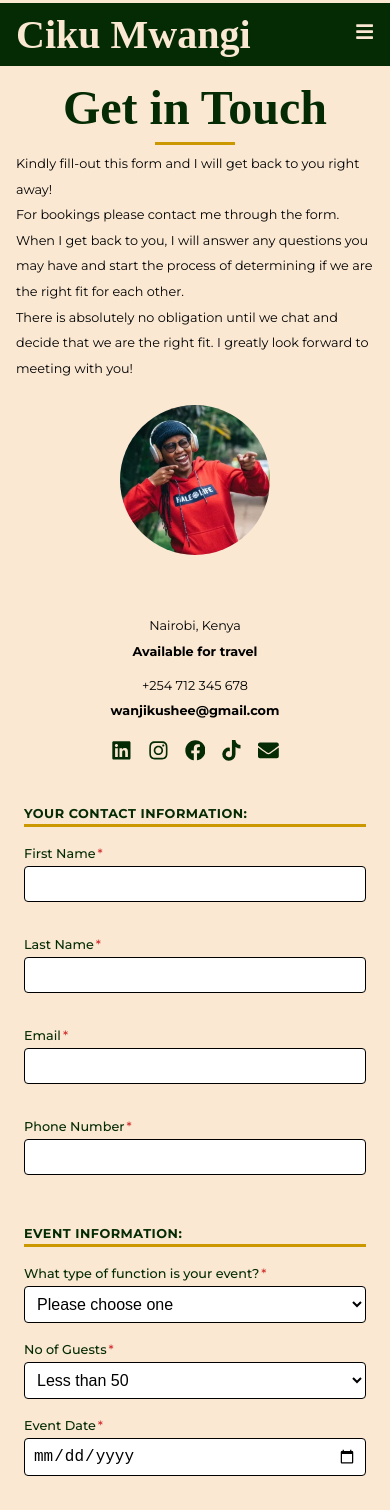
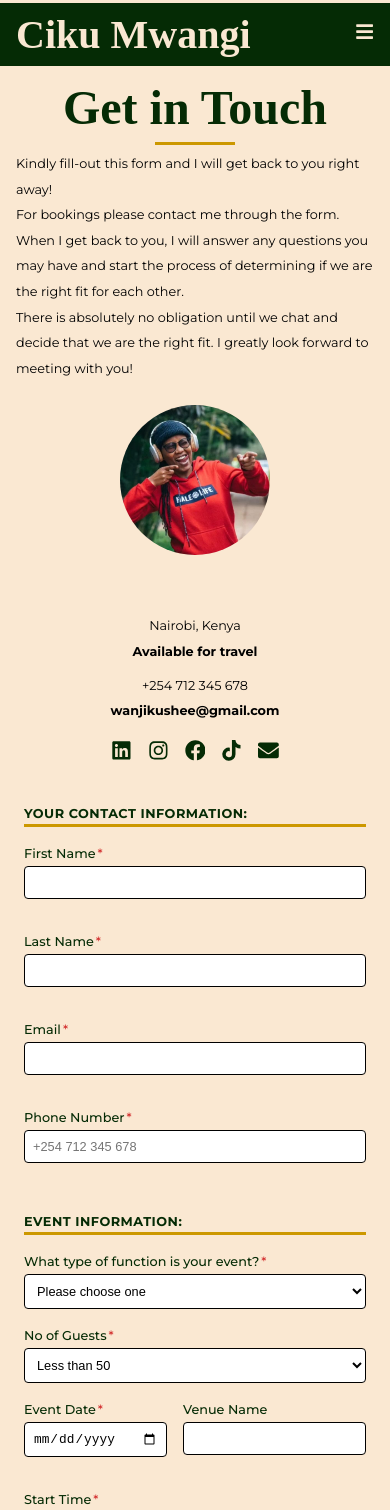
Before and after one commit to darlene9497/MC-Ciku-Shee, a React (Vite) app: page /contact in a window 390 px wide. Shown: the top 1510 px of the page. Built offline with nearby package versions, Linux system fonts and the light colour scheme; some icons are missing; a web font is replaced by a local one.

Commit message:
:sparkles: enhance ContactForm with phone number input validation and placeholder, adjust input font size for better readability

```diff
--- a/src/components/features/contact-form/ContactForm.jsx
+++ b/src/components/features/contact-form/ContactForm.jsx
@@ -26,7 +26,14 @@ const ContactForm = () => (
                 </div>
                 <div className="form-group">
                     <label>Phone Number<span>*</span></label>
-                    <input type="tel" required />
+                    <input
+                        type="tel"
+                        required
+                        placeholder="+254 712 345 678"
+                        pattern="^\+254\s\d{3}\s\d{3}\s\d{3}$"
+                        minLength={15}
+                        maxLength={15}
+                    />
                 </div>
             </div>
         </div>
--- a/src/components/features/contact-form/ContactForm.scss
+++ b/src/components/features/contact-form/ContactForm.scss
@@ -43,15 +43,11 @@
             }
         }
 
-        option, placeholder {
-            font-size: 0.9rem;
-        }
-
         input, select, textarea {
             padding: 0.5rem;
             border: 1px solid $color-black;
             border-radius: 4px;
-            font-size: 1rem;
+            font-size: 0.8rem;
             background: $white-background;
             margin-bottom: 0.2rem;
             transition: border 0.2s;
```
